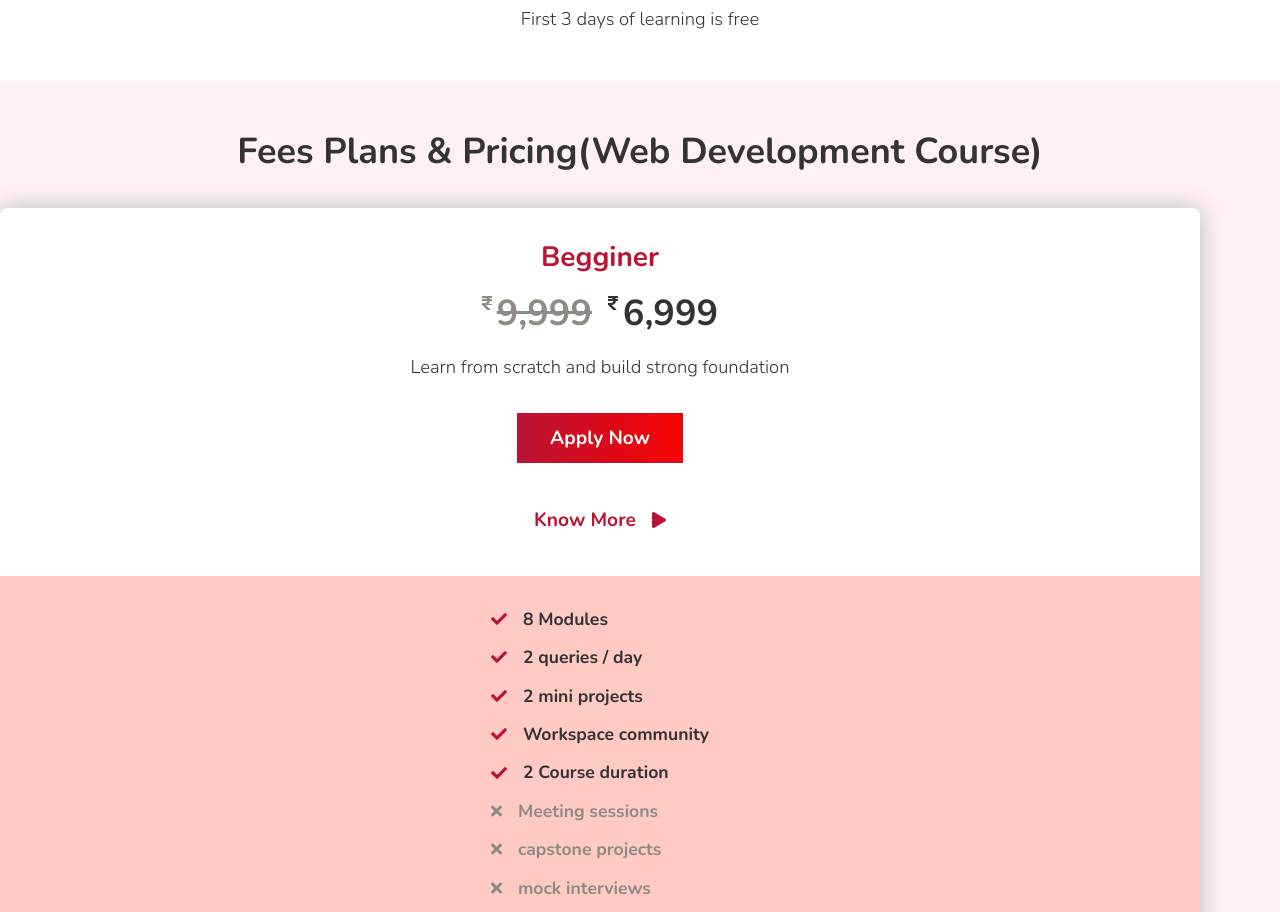
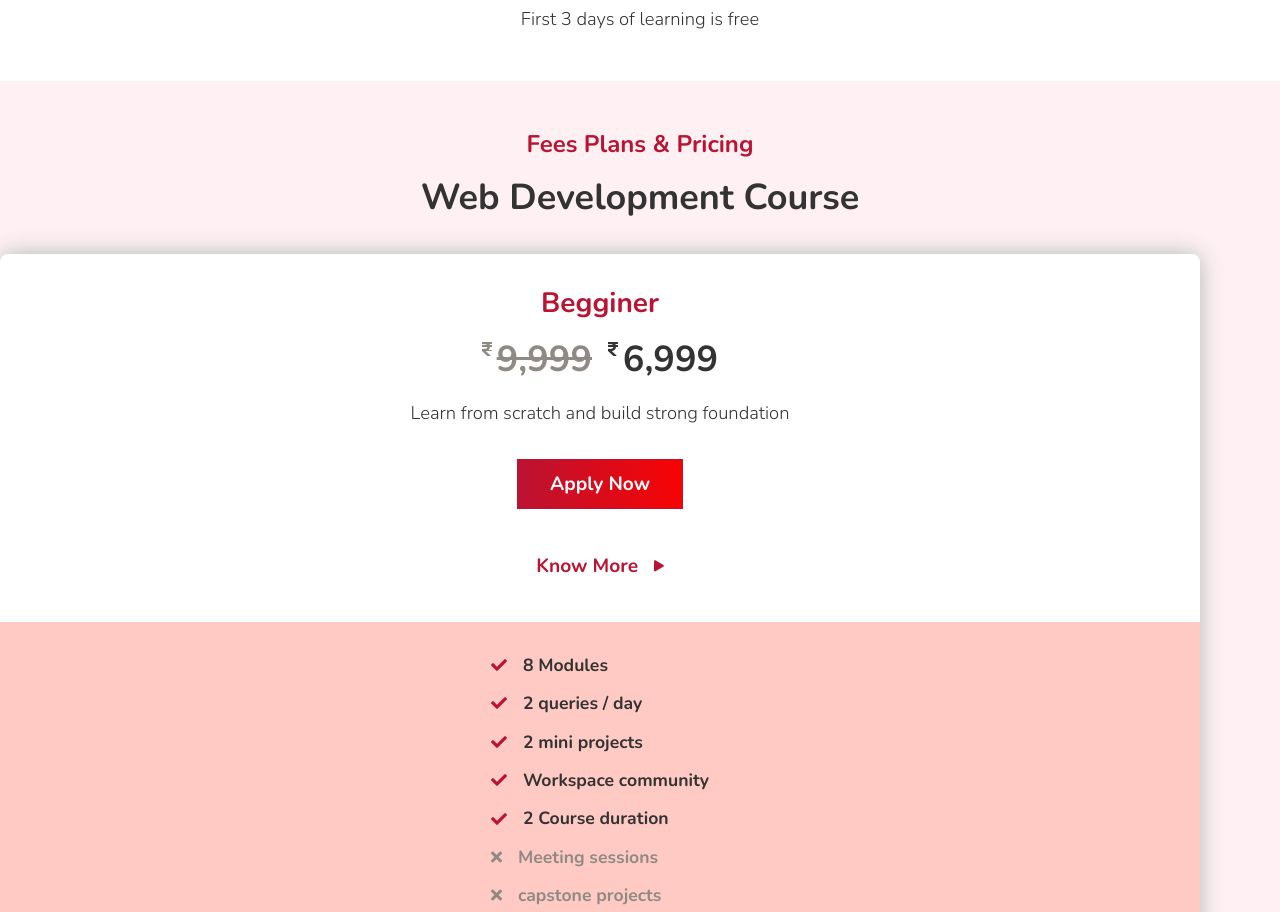
Before and after one commit to Ria04/ria04.github.io, a plain HTML site: page views/index.html in a window 1280 px wide. Shown: the part 1764-2676 px from the top of the page. Drawn offline with nearby package versions, Linux system fonts and the light colour scheme; files whose address does not match are found by name.

Commit message:
font size of know more

```diff
--- a/scss/style.scss
+++ b/scss/style.scss
@@ -1295,6 +1295,11 @@ i{
   background-color: var(--light-red);
   article{
     margin-bottom: 2rem;
+    h4{
+      color: var(--accent-color);
+      margin-bottom: 1rem;
+      text-align: center;
+    }
   }
   @media only screen and (min-device-width: 1200px){
   article{
@@ -1384,7 +1389,7 @@ i{
         flex-direction: row;
         align-items: center;
         .fa-play{
-          font-size: 1rem;
+          font-size: 0.7rem;
           margin-left: 1rem;
         }
       }
@@ -1399,7 +1404,7 @@ i{
                 left:1rem;
             }
           }
-          animation: play 1s;
+          animation: play 2s;
           animation-fill-mode: forwards;
          }
       }
--- a/views/index.html
+++ b/views/index.html
@@ -304,7 +304,9 @@
 
         <section class="plan-cards plan-cards-mobile" id="allplans">
             <article>
-                <h2>Fees Plans & pricing(web development course)</h2>
+                <h4>Fees Plans & pricing</h4>
+
+                <h2>Web development course</h2>
             </article>
             <div class="banner" id="00">
                 <div class="banner-head">
@@ -422,7 +424,8 @@
 
         <section class="plan-cards plan-cards-desktop" id="alldesktopplans">
             <article>
-                <h2>Fees Plans & pricing(web development course)</h2>
+                <h4>Fees Plans & pricing</h4>
+                <h2>web development course</h2>
             </article>
             <div class="container">
                 <div class="banner" id="banner00">
```
Also changed, not shown: scss/style.css, 1 other file.
